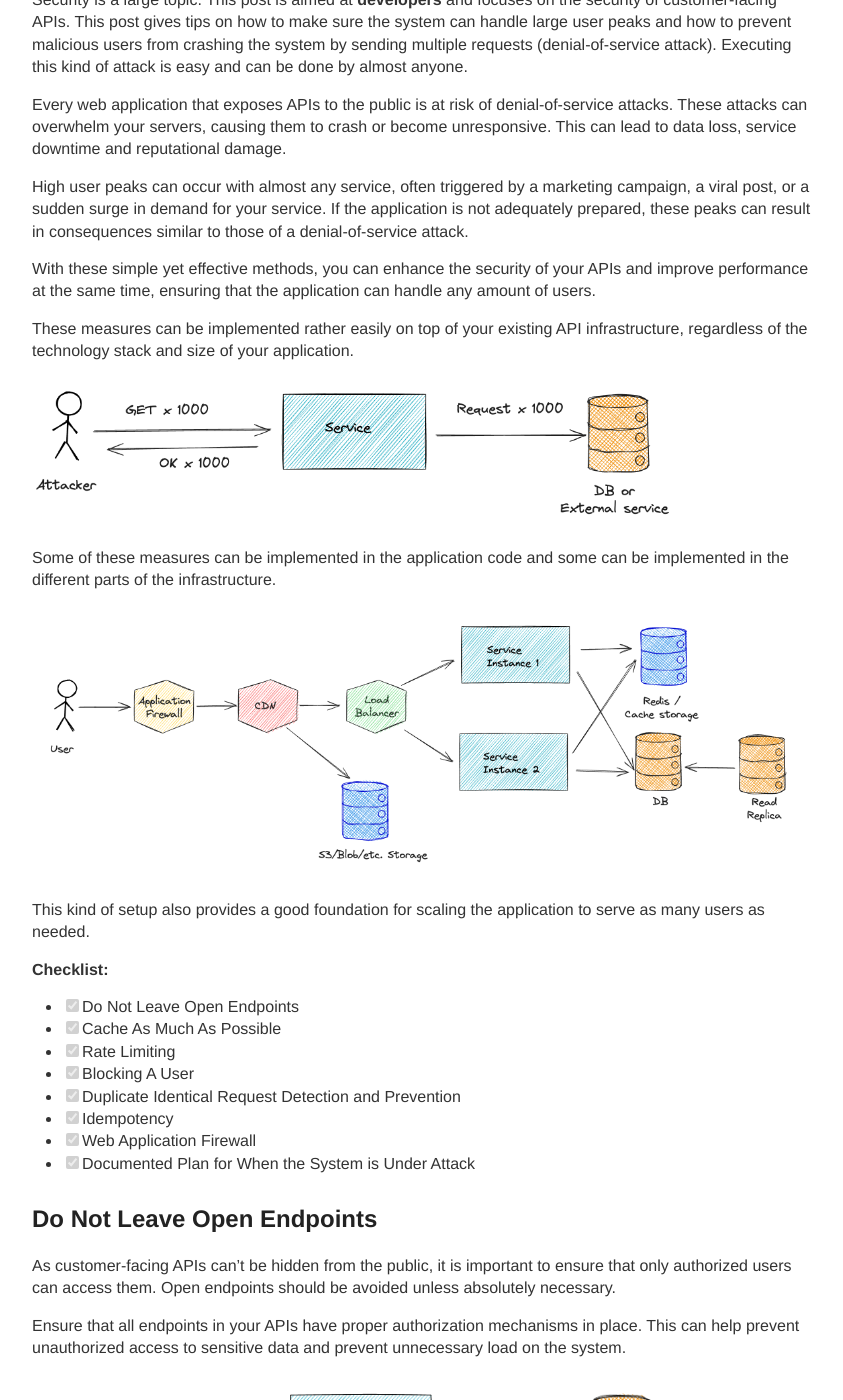
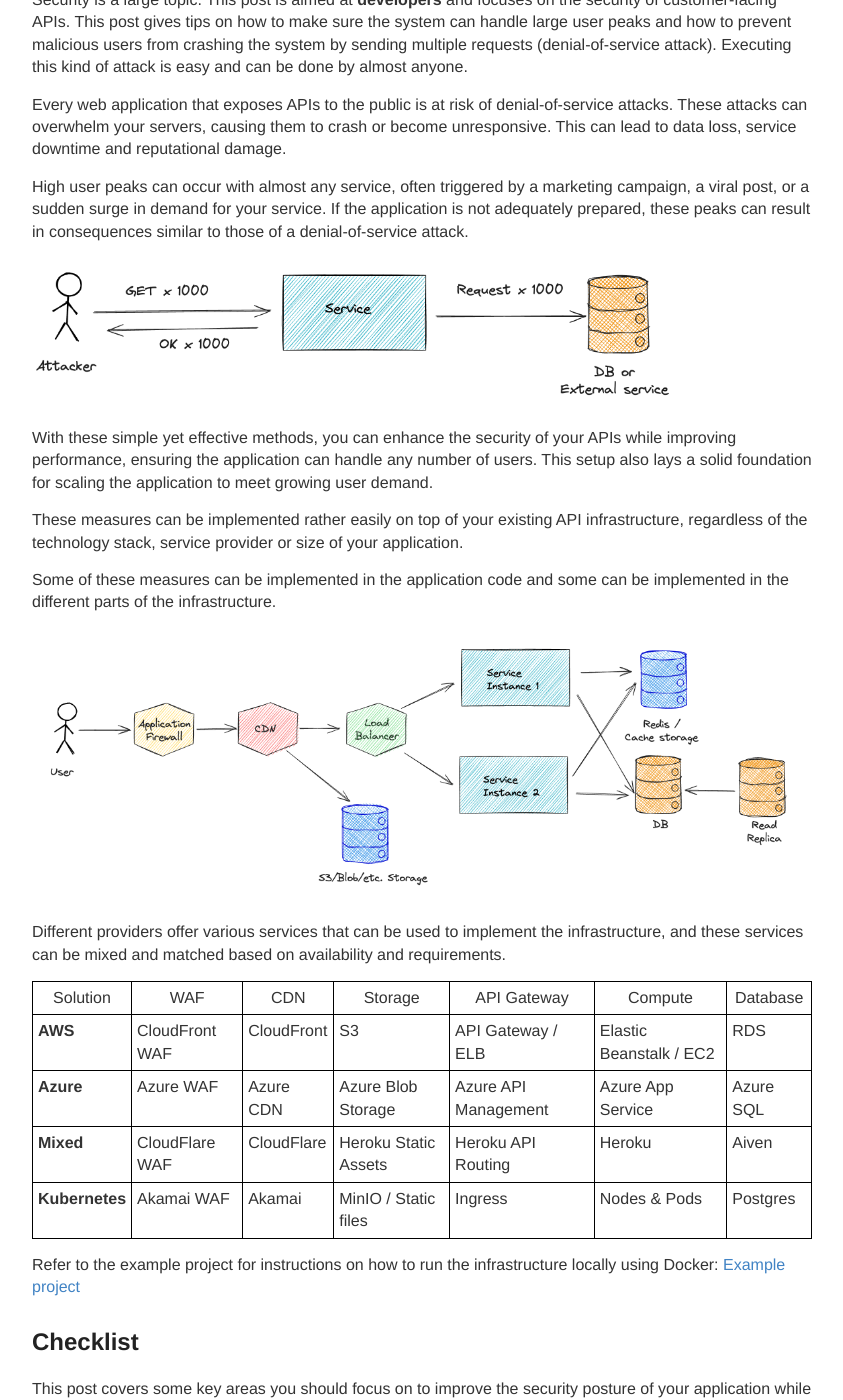
Before and after one commit to ttu/ttu.github.io, a Jekyll site: the page built from _posts/2024-6-13-securing-web-app.md, in a window 1280 px wide and 1400 px high, scrolled down 289 px. Shown: the whole window, without its empty margins (218-1061 px from the left). Built offline with Jekyll 4.4.1, drawn with Linux system fonts in a browser that asks for light colours; some of the changed text lies outside the part shown.

Commit message:
Add infrastructure services table to securing web app post

```diff
--- a/_posts/2024-6-13-securing-web-app.md
+++ b/_posts/2024-6-13-securing-web-app.md
@@ -10,19 +10,32 @@
 
 High user peaks can occur with almost any service, often triggered by a marketing campaign, a viral post, or a sudden surge in demand for your service. If the application is not adequately prepared, these peaks can result in consequences similar to those of a denial-of-service attack.
 
-With these simple yet effective methods, you can enhance the security of your APIs and improve performance at the same time, ensuring that the application can handle any amount of users.
+![No protection](/images/posts/securing-web-app/no-protection.png){: width="650" }
 
-These measures can be implemented rather easily on top of your existing API infrastructure, regardless of the technology stack and size of your application.
+With these simple yet effective methods, you can enhance the security of your APIs while improving performance, ensuring the application can handle any number of users. This setup also lays a solid foundation for scaling the application to meet growing user demand.
 
-![No protection](/images/posts/securing-web-app/no-protection.png){: width="650" }
+These measures can be implemented rather easily on top of your existing API infrastructure, regardless of the technology stack, service provider or size of your application.
 
 Some of these measures can be implemented in the application code and some can be implemented in the different parts of the infrastructure.
 
 ![Infrastructure](/images/posts/securing-web-app/infrastructure.png){: width="800" }
 
-This kind of setup also provides a good foundation for scaling the application to serve as many users as needed.
+Different providers offer various services that can be used to implement the infrastructure, and these services can be mixed and matched based on availability and requirements.
 
-__Checklist:__
+
+| Solution      | WAF               | CDN              | Storage                | API Gateway           | Compute                | Database        |
+|---------------|-------------------|------------------|------------------------|-----------------------|------------------------|-----------------|
+| **AWS**       | CloudFront WAF    | CloudFront       | S3                     | API Gateway / ELB     | Elastic Beanstalk / EC2| RDS             |
+| **Azure**     | Azure WAF         | Azure CDN        | Azure Blob Storage     | Azure API Management  | Azure App Service      | Azure SQL       |
+| **Mixed**     | CloudFlare WAF    | CloudFlare       | Heroku Static Assets   | Heroku API Routing    | Heroku                 | Aiven           |
+| **Kubernetes**| Akamai WAF        | Akamai           | MinIO  / Static files  | Ingress               | Nodes & Pods           | Postgres        |
+
+Refer to the example project for instructions on how to run the infrastructure locally using Docker: [Example project](https://github.com/ttu/securing-web-api)
+
+
+## Checklist
+
+This post covers some key areas you should focus on to improve the security posture of your application while ensuring its performance and scalability. This checklist is not a complete list, but it provides a solid foundation for securing your APIs.
 
 - [x] Do Not Leave Open Endpoints
 - [x] Cache As Much As Possible
```
